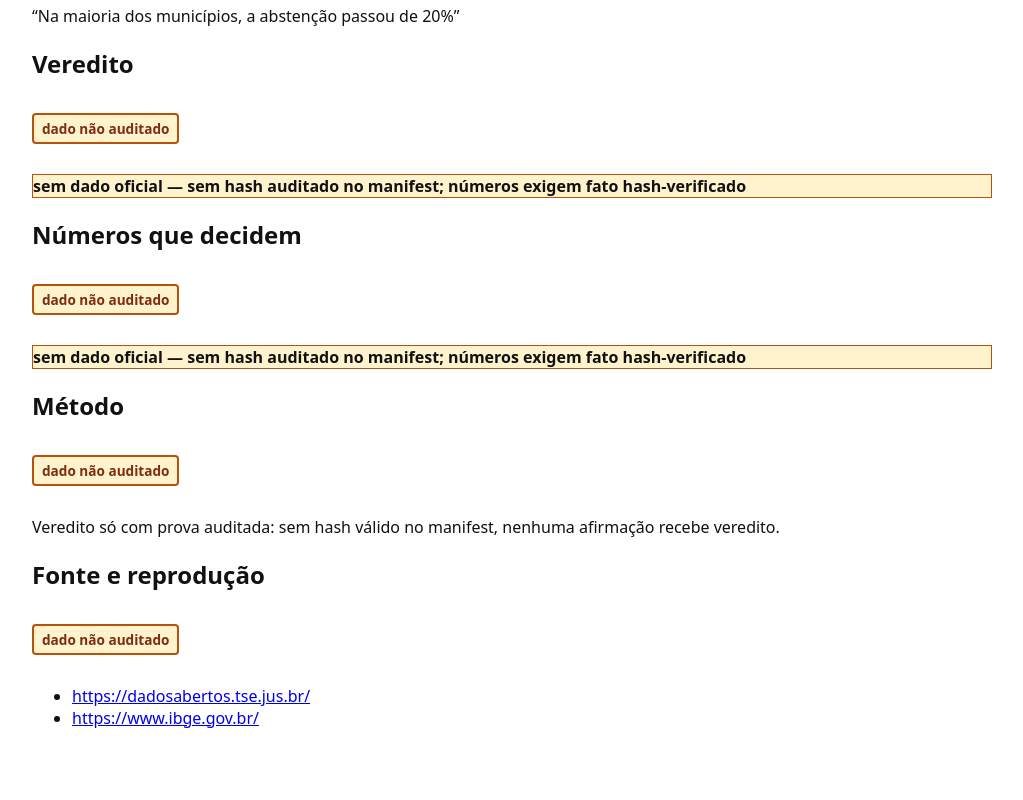
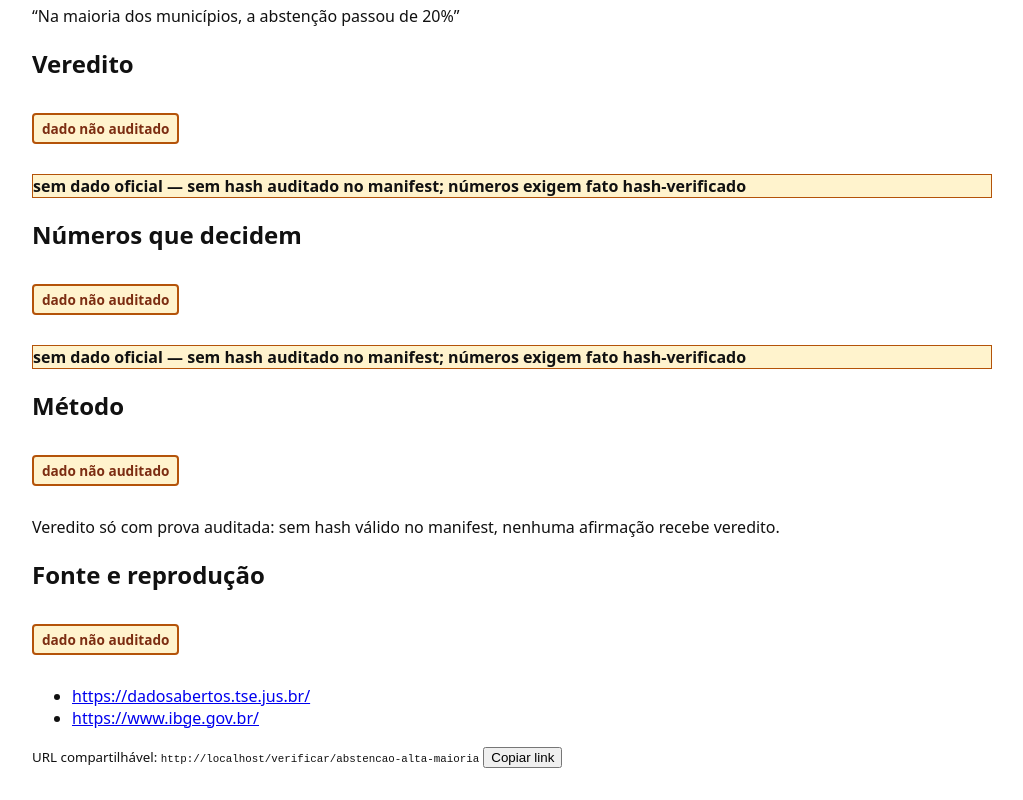
Before and after one commit to EmiyaKiritsugu3/eleicoes, a Next.js app in the folder web/: page /verificar/abstencao-alta-maioria in a window 1280 px wide. Shown: the part 306-1106 px from the top of the page, without its empty margins (128-1151 px from the left). Before the commit the page ends 1067 px from the top, so only its background shows below. Built offline with nearby package versions, Linux system fonts and the light colour scheme.

Commit message:
EVOLVE-9 T2: share no Verificar (buildVerificarShareUrl + CopyShare)

```diff
--- a/web/app/verificar/Verificar.tsx
+++ b/web/app/verificar/Verificar.tsx
@@ -38,6 +38,7 @@
  */
 
 import React from "react";
+import CopyShare from "../../components/CopyShare";
 import SealSlot from "../../components/SealSlot";
 import SourceBadge from "../../components/SourceBadge";
 import { ECO_SEAL, SEM_DADO, type FatoRegiao } from "../../components/PainelRegiao";
@@ -472,6 +473,20 @@ export function checksParaRegiao(checks: Check[], regiao: string): Check[] {
   );
 }
 
+/** Slug → `/verificar/<slug>?hash=<manifest>` (mesmo padrão de
+ *  `buildExplorarShareUrl`: `hash` só com valor não-branco; slug vazio →
+ *  `/verificar`). Recebe a URL pronta o `<CopyShare>` — nunca reconstrói. */
+export function buildVerificarShareUrl(slug: string, manifestHash: string): string {
+  const limpo = (slug ?? "").trim();
+  const base = limpo !== "" ? `/verificar/${encodeURIComponent(limpo)}` : "/verificar";
+  const params = new URLSearchParams();
+  if (typeof manifestHash === "string" && manifestHash.trim().length > 0) {
+    params.set("hash", manifestHash.trim());
+  }
+  const qs = params.toString();
+  return qs ? `${base}?${qs}` : base;
+}
+
 function fmtNumero(n: NumeroDecisivo): string {
   if (n.valor === null || !finito(n.valor)) return SEM_DADO;
   const v = n.valor as number;
@@ -551,6 +566,10 @@ export function VerificarConteudo({
         "Veredito só com prova auditada: sem hash válido no manifest, nenhuma afirmação recebe veredito.",
       );
   const frase = resolverFrase(check, fato);
+  // Paridade Explorar/Curada: URL reproduzível com o hash do manifest
+  // (oficial; sem hash → sem `hash=`, nunca número sem prova). O mesmo
+  // `<CopyShare>` — absolutização, stale-guard e fallback vêm de graça.
+  const shareUrl = buildVerificarShareUrl(check.slug, seal.official?.hash ?? "");
 
   return (
     <>
@@ -639,6 +658,9 @@ export function VerificarConteudo({
             </li>
           ))}
         </ul>
+        <p>
+          <CopyShare url={shareUrl} />
+        </p>
       </section>
     </>
   );
```
Also changed, not shown: 1 other file (tests, documents, lock files or other folders).
